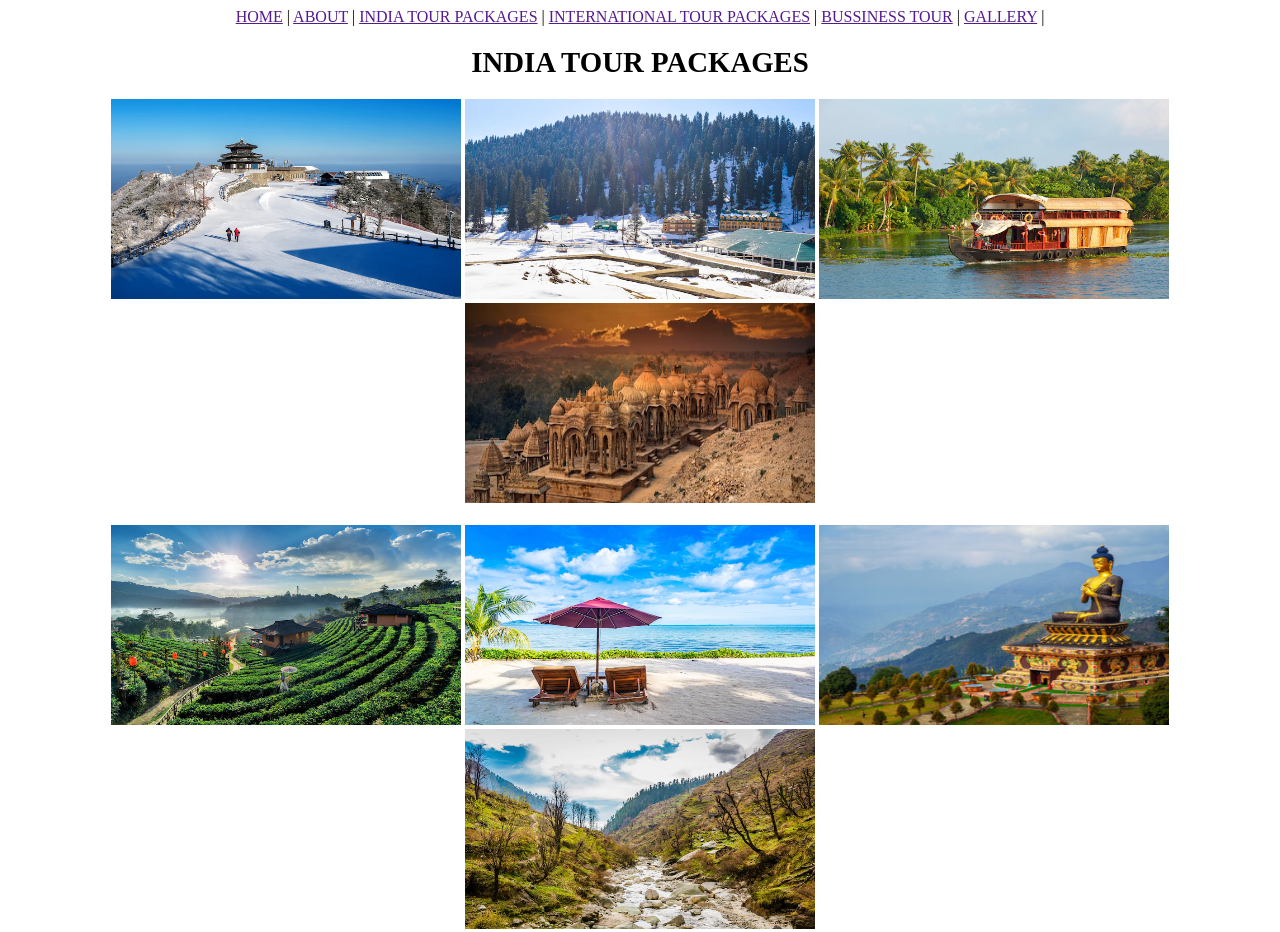
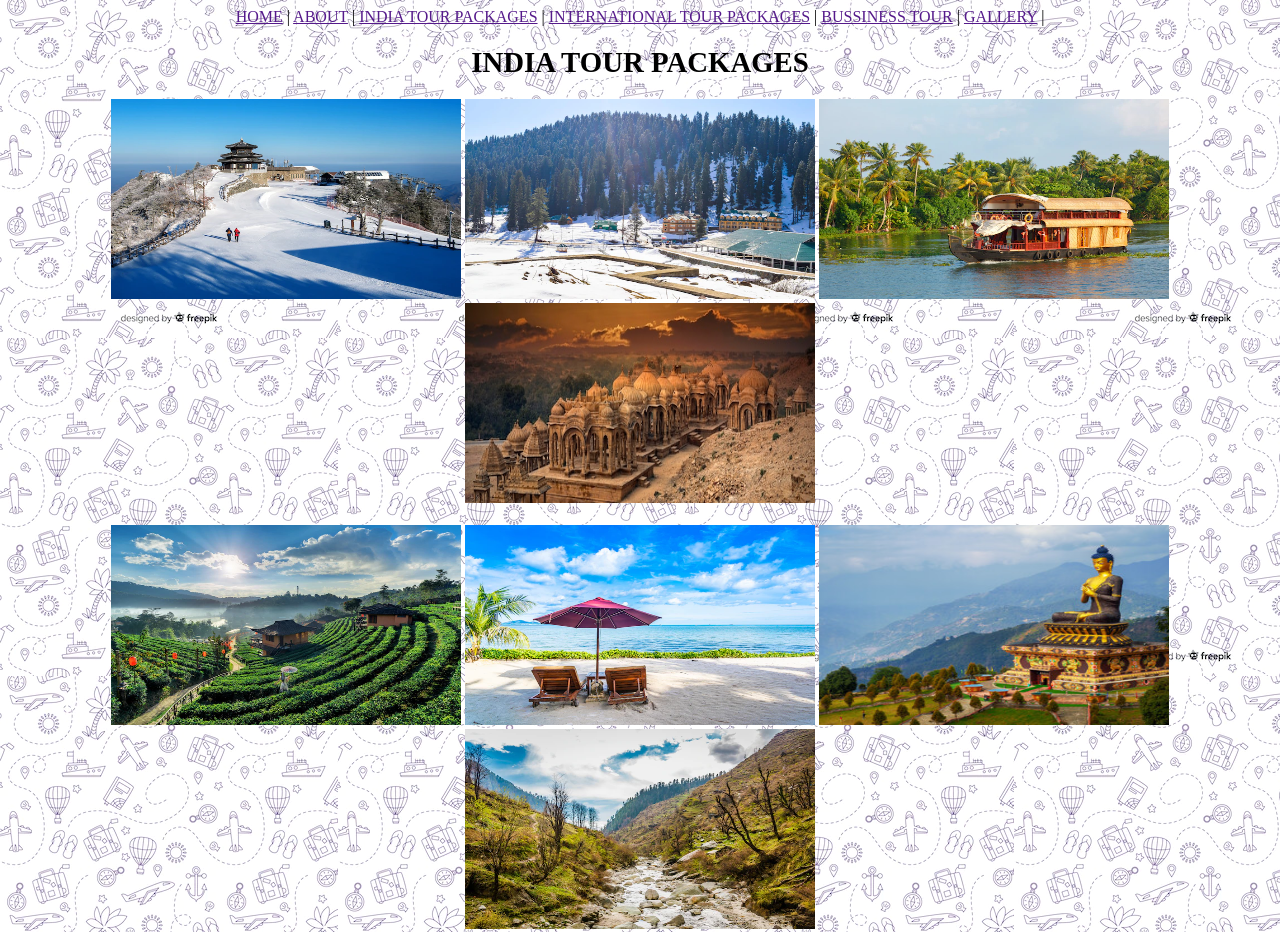
Before and after one commit to nandni-rajput222/tourist-link, a plain HTML site: page index.html in a window 1280 px wide. Shown: the top 932 px of the page. Drawn offline with Linux system fonts and the light colour scheme.

Commit message:
Update index.html

```diff
--- a/index.html
+++ b/index.html
@@ -7,7 +7,7 @@
     <title>tourist
     </title>
 </head>
-<body background="assests/image/homeeeeeeeeeeeeeeeeeeeeeeee.webp" height="1000px" width="1000px">
+<body background="assests/image/home.webp" height="1000px" width="1000px">
     <center>
         <a href="">HOME</a> |
         <a href="">ABOUT</a> |
```
